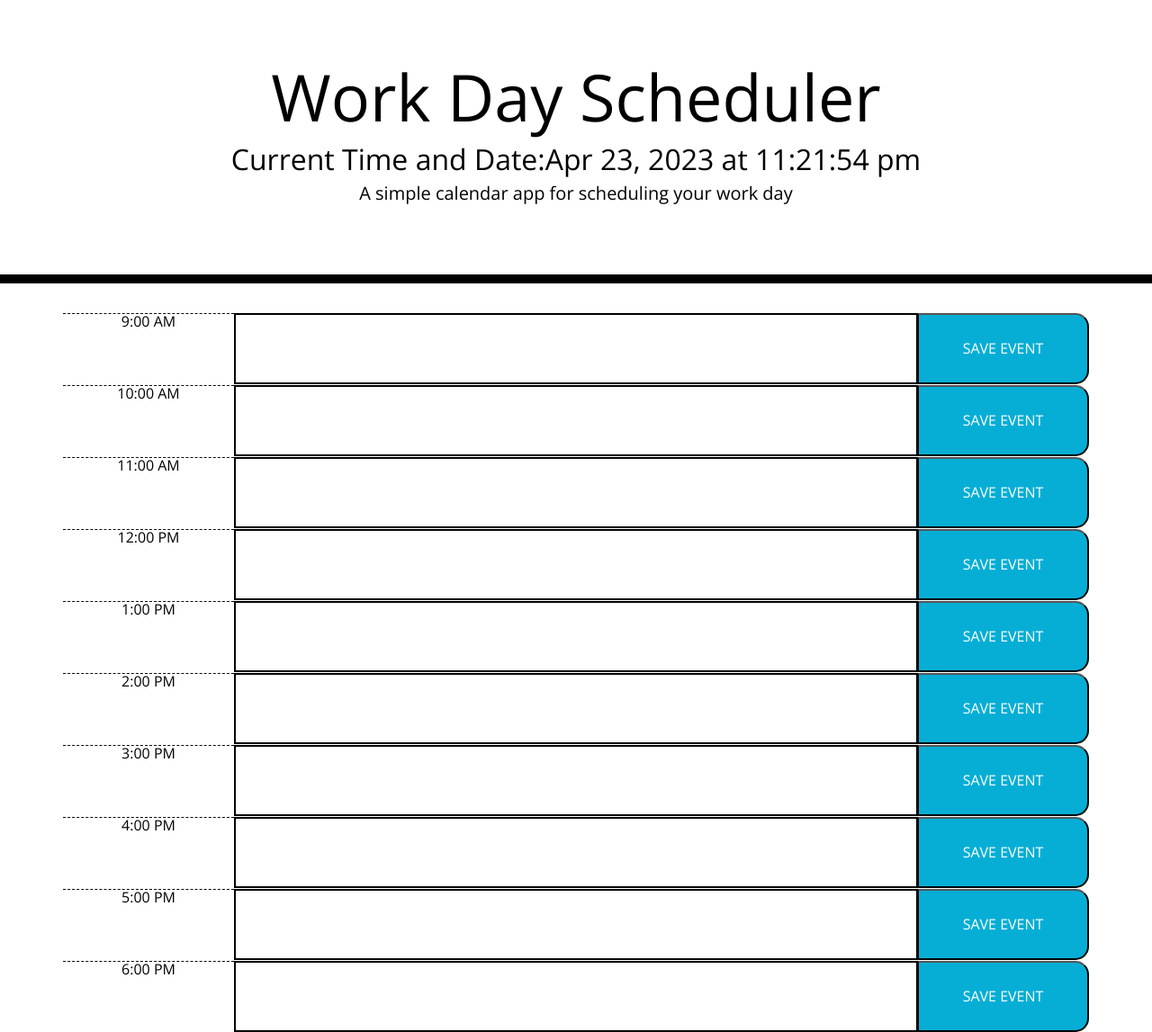
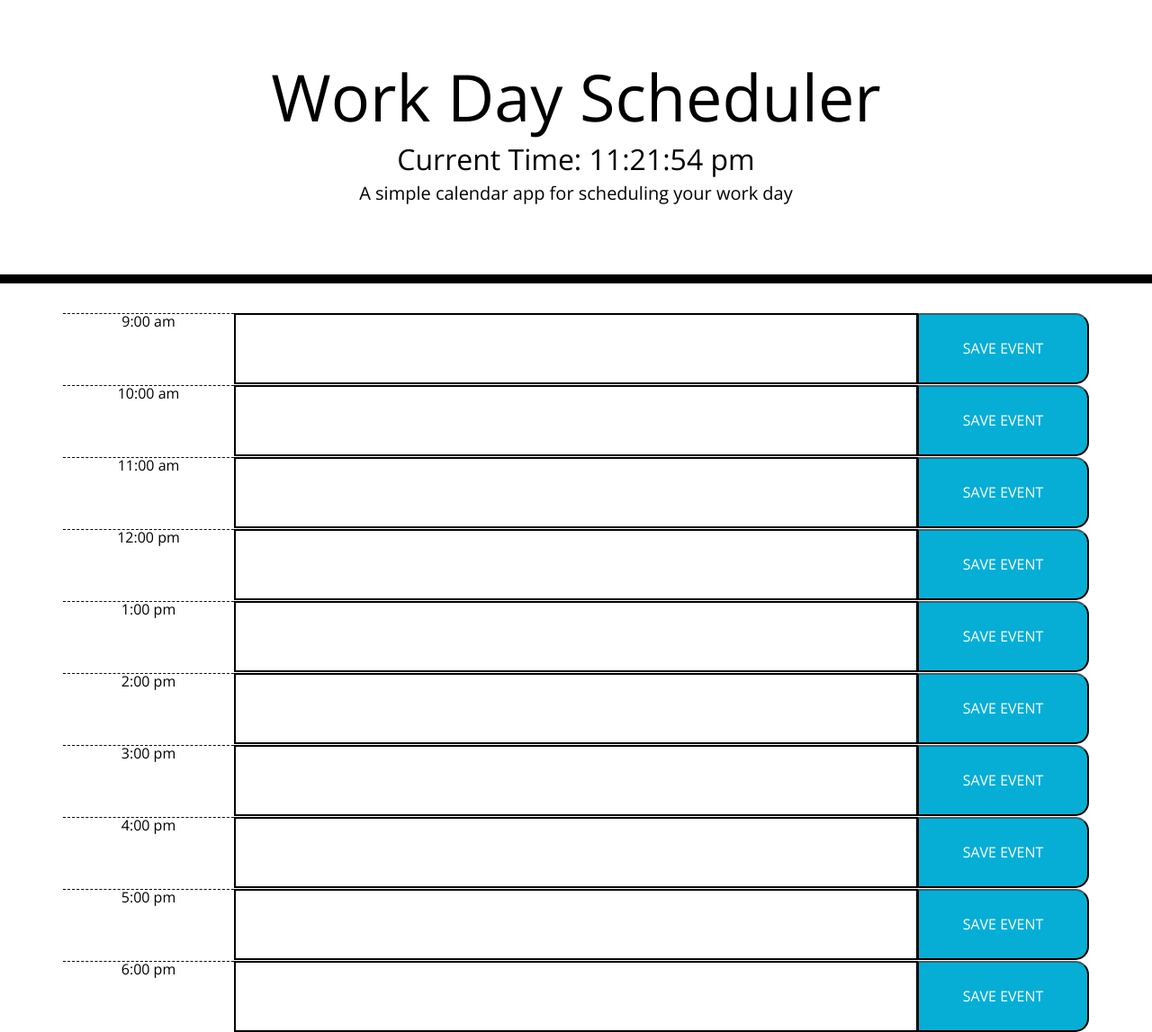
Before and after one commit to JonathanAbbema/Homework-05, a plain HTML site: page index.html in a window 1280 px wide. Shown: the whole page at 90% size. Drawn offline with nearby package versions, Linux system fonts and the light colour scheme.

Commit message:
final changes

```diff
--- a/index.html
+++ b/index.html
@@ -25,58 +25,58 @@
   <body>
     <header class="jumbotron">
       <h1 class="display-3">Work Day Scheduler</h1>
-      <h2>Current Time and Date:<span id="currentTime"></span></h2>
+      <h2>Current Time: <span id="currentTime"></span></h2>
       <p class="lead">A simple calendar app for scheduling your work day</p>
       <p id="currentDay" class="lead"></p>
     </header>
     <div class="container">
       <div id="hour-9" class = "row time-block">
-        <div class="col-2 hour">9:00 AM</div>
+        <div class="col-2 hour">9:00 am</div>
         <textarea class="col-8 textAreaBorder eventsData"></textarea>
         <button class="col-2 saveBtn">SAVE EVENT</button>
       </div>
       <div id="hour-10" class = "row time-block">
-        <div class="col-2 hour">10:00 AM</div>
+        <div class="col-2 hour">10:00 am</div>
         <textarea class="col-8 textAreaBorder eventsData"></textarea>
         <button class="col-2 saveBtn">SAVE EVENT</button>
       </div>
       <div id="hour-11" class = "row time-block">
-        <div class="col-2 hour">11:00 AM</div>
+        <div class="col-2 hour">11:00 am</div>
         <textarea class="col-8 textAreaBorder eventsData"></textarea>
         <button class="col-2 saveBtn">SAVE EVENT</button>
       </div>
       <div id="hour-12" class = "row time-block">
-        <div class="col-2 hour">12:00 PM</div>
+        <div class="col-2 hour">12:00 pm</div>
         <textarea class="col-8 textAreaBorder"></textarea>
         <button class="col-2 saveBtn">SAVE EVENT</button>
       </div>
       <div id="hour-13" class = "row time-block">
-        <div class="col-2 hour">1:00 PM</div>
+        <div class="col-2 hour">1:00 pm</div>
         <textarea class="col-8 textAreaBorder"></textarea>
         <button class="col-2 saveBtn">SAVE EVENT</button>
       </div>
       <div id="hour-14" class = "row time-block">
-        <div class="col-2 hour">2:00 PM</div>
+        <div class="col-2 hour">2:00 pm</div>
         <textarea class="col-8 textAreaBorder"></textarea>
         <button class="col-2 saveBtn">SAVE EVENT</button>
       </div>
       <div id="hour-15" class = "row time-block">
-        <div class="col-2 hour">3:00 PM</div>
+        <div class="col-2 hour">3:00 pm</div>
         <textarea class="col-8 textAreaBorder"></textarea>
         <button class="col-2 saveBtn">SAVE EVENT</button>
       </div>
       <div id="hour-16" class = "row time-block">
-        <div class="col-2 hour">4:00 PM</div>
+        <div class="col-2 hour">4:00 pm</div>
         <textarea class="col-8 textAreaBorder"></textarea>
         <button class="col-2 saveBtn">SAVE EVENT</button>
       </div>
       <div id="hour-17" class = "row time-block">
-        <div class="col-2 hour">5:00 PM</div>
+        <div class="col-2 hour">5:00 pm</div>
         <textarea class="col-8 textAreaBorder"></textarea>
         <button class="col-2 saveBtn">SAVE EVENT</button>
       </div>
       <div id="hour-18" class = "row time-block">
-        <div class="col-2 hour">6:00 PM</div>
+        <div class="col-2 hour">6:00 pm</div>
         <textarea class="col-8 textAreaBorder"></textarea>
         <button class="col-2 saveBtn">SAVE EVENT</button>
       </div>
--- a/script.js
+++ b/script.js
@@ -5,18 +5,18 @@ var textarea = $('.textAreaBorder');
 var timeBlock = $('.hour');
 
 function displayTime () {
-    var rightNow = moment().format('MMM DD, YYYY [at] hh:mm:ss a');
+    var rightNow = moment().format('hh:mm:ss a');
     currentTimeEl.text(rightNow);
 }
 
 function setHourColors() {
     for (var i= 9; i < 19; i++ ) {
         if (i < currentTimeEl) {
-            $("#hour-"+ i + timeBlock.value()).addClass(".past");
+            $(".hour"+ i + hour).css("background-color", "rgb(122, 242, 154)");
         } else if (i == currentTimeEl) {
-            $("#hour-" + i + timeBlock.value()).addClass(".present");
+            $(".hour" + i + hour).addClass(".present");
         } else if (i > currentTimeEl) {
-            $("#hour-" + i + timeBlock.value()).addClass(".future");
+            $(".hour" + i + hour).addClass(".future");
         }
     }
 }
```
